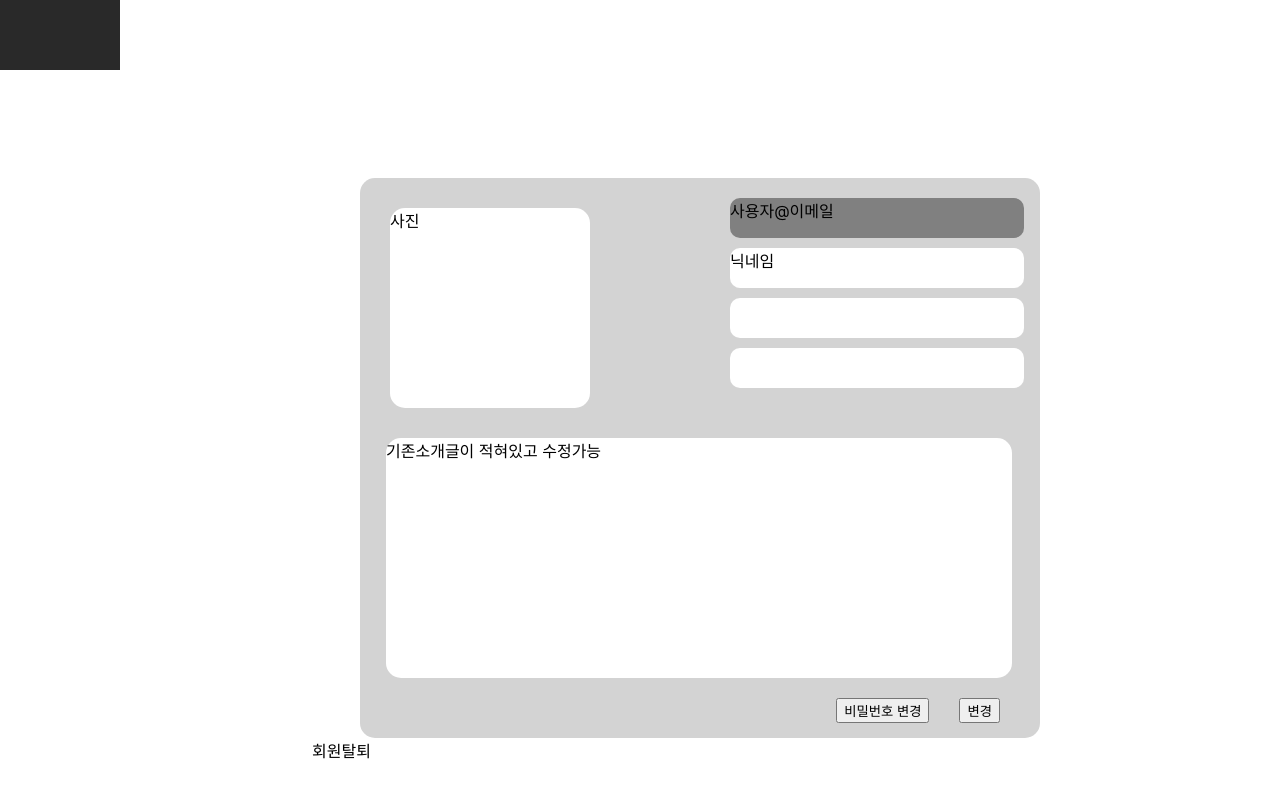
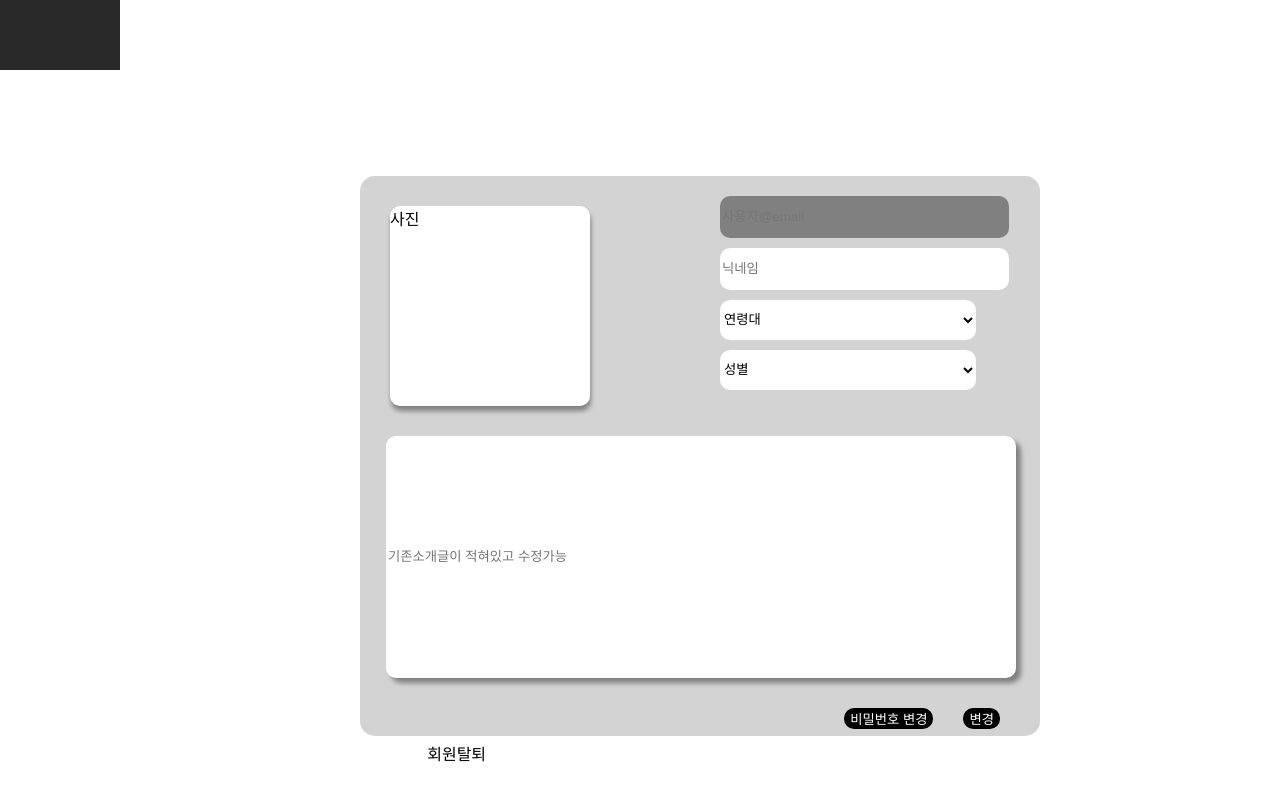
Before and after one commit to mianhe89/BucketsCombine, a React (Create React App) app in the folder client/: page /mypage in a window 1280 px wide. Shown: the part 730-1530 px from the top of the page. Built offline with nearby package versions, Linux system fonts and the light colour scheme.

Commit message:
fix css newprofile

```diff
--- a/client/src/App.css
+++ b/client/src/App.css
@@ -449,17 +449,18 @@
   margin-top: 30px;
   margin-left: 30px;
   background-color: white;
-  border-radius: 15px;
+  border-radius: 10px;
   width: 25vh;
   height: 25vh;
   float: left;
+  box-shadow: gray 1px 5px 5px;
 }
 .profile-info-section {
   display: flex;
   width: 40vh;
   height: 30vh;
   float: right;
-  margin-right: 20px;
+  margin-right: 30px;
 
 }
 .profile-info-detail {
@@ -467,58 +468,76 @@
   margin-left: 30px
 }
 .profile-info-email{
-  width: 23vw;
+  width: 285px;
   height: 40px;
   background-color: gray;
   border-radius: 10px;
+  border: none;
+  color:white;
 }
 .profile-info-nickname {
-  width: 23vw;
+  width: 285px;
   height: 40px;
   margin-top: 10px;
   background-color: white;
   border-radius: 10px;
+  border: none;
 }
 .profile-info-age {
-  width: 23vw;
+  width: 20vw;
   height: 40px;
   margin-top: 10px;
   background-color: white;
   border-radius: 10px;
+  border: none;
 }
 .profile-info-gender {
-  width: 23vw;
+  width: 20vw;
   height: 40px;
   margin-top: 10px;
   background-color: white;
   border-radius: 10px;
+  border: none;
 }
 .box-profile-introducing
 {
   display: flex;
-  border-radius: 15px;
+  border-radius: 10px;
   width: 92%;
   height: 30vh;
   margin-left: 26px;
   margin-top: 20px;
   margin-bottom: 20px;
   background-color: white;
+  border: none;
+  box-shadow: gray 5px 5px 5px;
 
 }
 .profile-change-button {
   display: flex;
   justify-content: flex-end;
   margin-right: 20px;
+  margin-top: 10px;
 }
 .change-password-button {
   display: flex;
   margin-right: 30px;
+  border-radius: 10px;
+  border: none;
+  background-color: black;
+  color: white;
 }
 .change-button {
   display: flex;
   justify-content: flex-end;
   margin-right: 20px;
+  border-radius: 10px;
+  border:none;
+  background-color: black;
+  color: white;
+
 }
 .profile-signout {
-  margin-left: 15vw;
+  margin-top: 5px;
+  margin-left: 24vw;
 }
--- a/client/src/components/MyProfileSection.js
+++ b/client/src/components/MyProfileSection.js
@@ -8,14 +8,28 @@ export default function MyProfileSection(){
         <div className="box-photo">사진</div>
         <div className="profile-info-section">
           <div className="profile-info-detail">
-            <div className="profile-info-email">사용자@이메일</div>
-            <div className="profile-info-nickname">닉네임</div>
-            <div className="profile-info-age"></div>
-          <div className="profile-info-gender"></div>
+            <input className="profile-info-email" type="text" placeholder="사용자@email"></input>
+            <input className="profile-info-nickname" type="text" placeholder="닉네임"></input>
+          <select className="profile-info-age" required>
+			      <option value="" selected>연령대</option>
+			      <option value="teenages">10대</option>
+			      <option value="twenty">20대</option>
+			      <option value="thirty">30대</option>
+            <option value="forty">40대</option>
+            <option value="fifty">50대</option>
+            <option value="sixty">60대</option>
+            <option value="seventy">70대</option>
+		      </select>
+          <select className="profile-info-gender" required>
+			      <option value="" selected>성별</option>
+			      <option value="teenages">남자</option>
+			      <option value="twenty">여자</option>
+			      <option value="thirty">선택안함</option>
+		      </select>
           </div>
         </div>
         </div>
-        <div className="box-profile-introducing"><text>기존소개글이 적혀있고 수정가능</text></div>
+        <div><input className="box-profile-introducing" type="text" placeholder="기존소개글이 적혀있고 수정가능"></input></div>
 
         <div className="profile-change-button">
           <button className="change-password-button">비밀번호 변경</button>
```
